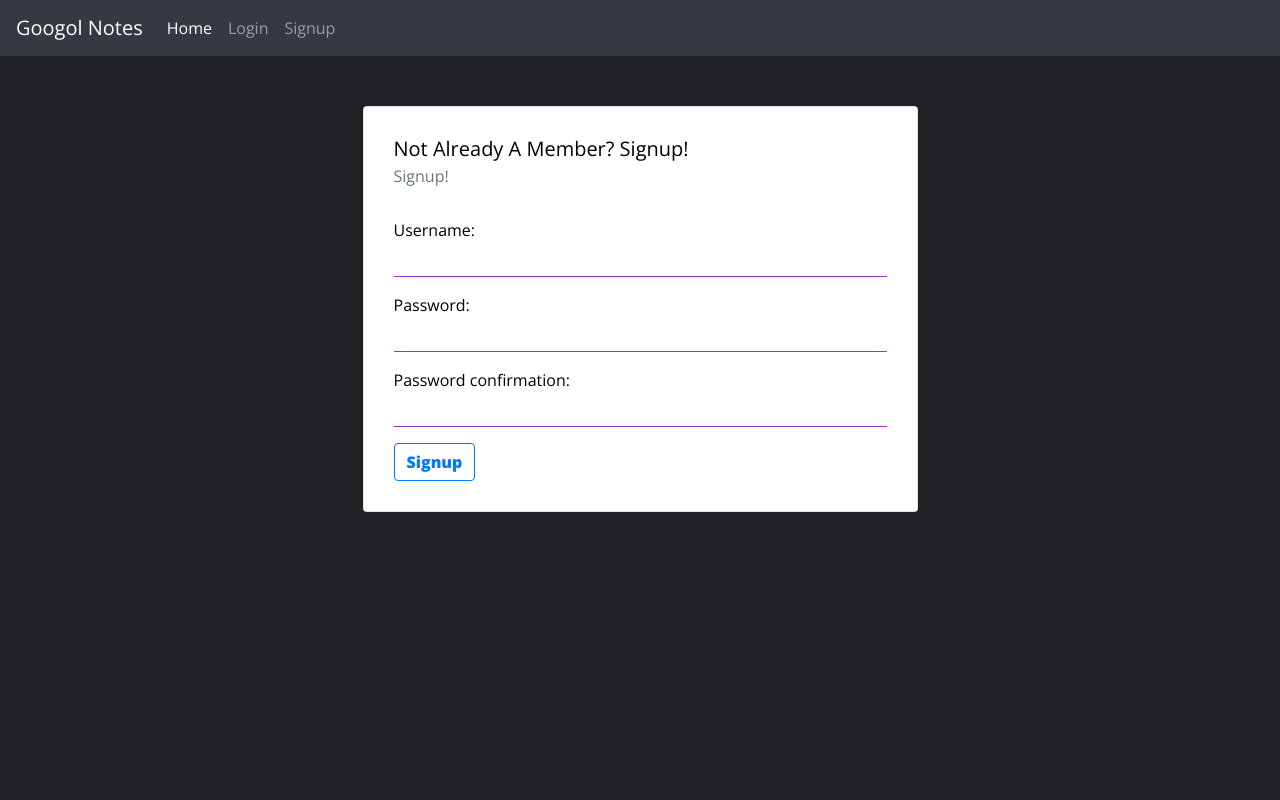
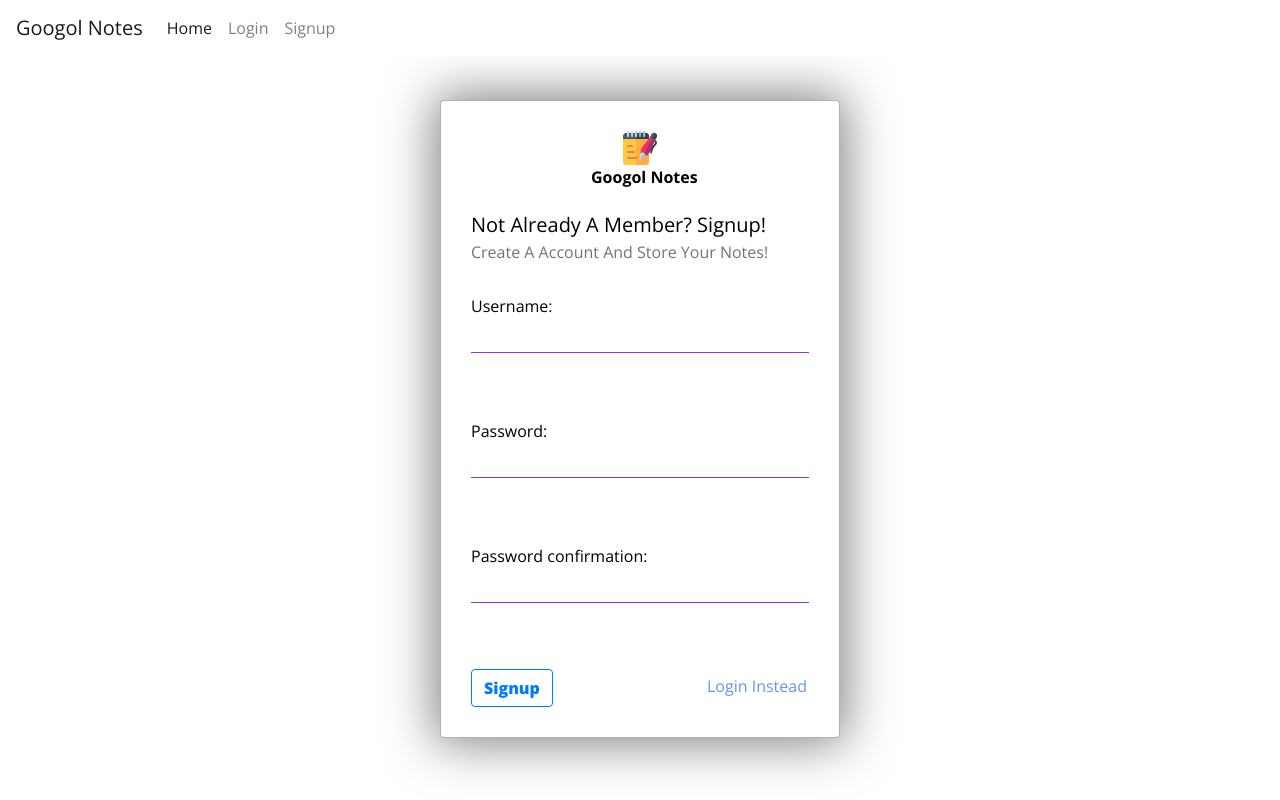
Before and after one commit to ahmishra/Googol-Notes, a Django app: page /accounts/signup/ in a window 1280 px wide. Run offline with Django 3.2, Linux system fonts and the light colour scheme; some libraries are stand-ins or nearby versions.

Commit message:
Improved UI And Added A Favicon

```diff
--- a/static/css/master.css
+++ b/static/css/master.css
@@ -1,12 +1,12 @@
 /* Basic Setup */
 body {
 	font-family: 'Open Sans', sans-serif;
-	background-color: #202124;
-	color: whitesmoke;
+	background-color: #fff;
+	color: black;
 
 }
 .container {
-	margin-top: 50px;
+	margin-top: 80px;
 }
 
 /* Inputs  */
@@ -17,6 +17,14 @@ body {
 	outline: none;
 	color: black;
 	border-bottom: 1px solid darkorchid;
+	margin-bottom: 50px;
+}
+
+.icon {
+	display: block;
+  margin-left: auto;
+  margin-right: auto;
+  width: 10%;
 }
 
 #id_title, #id_note, #id_related_tag {
@@ -24,8 +32,13 @@ body {
 	border: none;
 	width: 100%;
 	outline: none;
-	color: white;
+	color: black;
 	border-bottom: 1px solid darkorchid;
+}
+
+.card {
+	border: 1px solid rgba(0, 0, 0, 0.3);
+	box-shadow: 0px 0px 50px 5px rgba(0, 0, 0, .5);
 }
 
 .btn {
@@ -44,16 +57,21 @@ a:hover {
 	background: darkorchid;
 	color: white;
 	border-radius: 50px;
-	box-shadow: 0px 0px 10px 2px #000;
+	box-shadow: 0px 0px 20px 5px #000;
 }
 .new-note-btn:hover {
 	color: white;
-	box-shadow: 0px 0px 20px 5px #000;
 }
 .new-note {
-	position: absolute;
-	bottom: 20px;
-	right: 20px;
+	position: fixed;
+  bottom: 20px;
+  right: 20px;
+  z-index: 99;
+  border: none;
+  outline: none;
+  color: white;
+  cursor: pointer;
+  border-radius: 50%;
 }
 
 
@@ -85,16 +103,22 @@ iframe {
 
 /* Scroll Bar */
 ::-webkit-scrollbar {
-  width: 10px;
+  width: 5px;
   cursor: pointer;
 }
 ::-webkit-scrollbar-track {
-  background-color: #202124;
+  background-color: #fff;
 }
 ::-webkit-scrollbar-thumb {
-  background: #111;
+  background: grey;
+  border-radius: 10px;
 }
 ::-webkit-scrollbar-thumb:hover {
   background: #555;
   cursor: pointer;
 }
+
+.add-shadow {
+	box-shadow: 0px 0px 20px 1px rgba(0, 0, 0, 0.5);
+	transition: 250ms ease;
+}
--- a/templates/accounts/signup.html
+++ b/templates/accounts/signup.html
@@ -1,16 +1,20 @@
 {% extends 'base.html' %}
+{% load static %}
 
 {% block title  %}Googol Notes- Signup Portal{% endblock title  %}
 
 {% block content %}
-<div class="card" style="width: 30rem; margin: auto; width: 50%; padding: 10px;">
+<div class="card" style="width: 25rem; margin: auto; padding: 10px; margin-top: 100px;">
   <div class="card-body">
+  	<img src="{% static 'imgs/favicon.png' %}" class="icon">
+  	<strong style="margin-left: 120px;">Googol Notes</strong><br><br>
     <h5 class="card-title">Not Already A Member? Signup!</h5>
-    <h6 class="card-subtitle mb-2 text-muted">Signup!</h6><br>
+    <h6 class="card-subtitle mb-2 text-muted">Create A Account And Store Your Notes!</h6><br>
     <form method="POST">
     	{% csrf_token %}
     	{{ form.as_p }}
     	<input type="submit" value='Signup' class="btn btn-outline-primary">
+    	<a href="{% url 'accounts:login' %}" style="margin-left: 150px; text-decoration: none;">Login Instead</a>
     </form>
   </div>
 </div>
--- a/templates/app/note_detail.html
+++ b/templates/app/note_detail.html
@@ -13,7 +13,7 @@
 <p><br>
 {{ object.note_html|safe|linebreaks }}
 </p>
-<br><hr style="background: white;"><br>
+<hr style="background: gray;">
 <a href="{% url 'app:update-note' pk=object.pk %}" style="color: white"><button class="btn btn-lg btn-outline-warning"><i class="fa fa-pencil" aria-hidden="true"></i></button></a>
 <a href="{% url 'app:delete-note' pk=object.pk %}" style="color: white"><button class="btn btn-lg btn-outline-danger"><i class="fa fa-trash" aria-hidden="true"></i></button></a>
 <br><br>
--- a/templates/app/note_list.html
+++ b/templates/app/note_list.html
@@ -7,7 +7,7 @@
 {% for object in object_list %}
 	{% if object.user == user %}
 	<div class="col-sm-6">
-		<div class="card">
+		<div class="card" style="box-shadow: none;">
 		  <div class="card-body">
 		    <h5 class="card-title">{{ object.title }}</h5>
 		    <h6 class="card-subtitle mb-2 text-muted">{{ object.related_tag }}</h6><br>
--- a/templates/base.html
+++ b/templates/base.html
@@ -15,12 +15,12 @@
 		<!-- Font Awesome -->
 		<link rel="stylesheet" type="text/css" href="https://stackpath.bootstrapcdn.com/font-awesome/4.7.0/css/font-awesome.min.css">
 		<!-- Favicon -->
-		<link rel="shortcut icon" type="icon/svg" href="https://image.flaticon.com/icons/svg/752/752326.svg">
+		<link rel="shortcut icon" type="icon/svg" href="{% static 'imgs/favicon.png' %}">
 </head>
 <body>
 
 	<!-- Nav -->
-	<nav class="navbar navbar-expand-md navbar-dark bg-dark">
+	<nav class="navbar fixed-top navbar-expand-md navbar-light" id="nav" style="background: rgba(255, 255, 255, 1)">
 	  <a class="navbar-brand" href="{% url 'app:all-notes' %}">Googol Notes</a>
 	    <button class="navbar-toggler" style="outline: none; border: none;" type="button" data-toggle="collapse" data-target="#navbarNavAltMarkup" aria-controls="navbarNavAltMarkup" aria-expanded="false" aria-label="Toggle navigation">
 	      <span class="navbar-toggler-icon"></span>
@@ -46,4 +46,20 @@
 	</div>
 
 </body>
+
+<script type="text/javascript">
+	const  navShadow = () => {
+    var nav = document.getElementById("nav");
+    var sticky = 70;
+
+    if (window.pageYOffset > sticky) {
+      nav.classList.add("add-shadow");
+    } else {
+      nav.classList.remove("add-shadow");
+    }
+  };
+
+  window.addEventListener("scroll",  navShadow);
+</script>
+
 </html>
```
Also changed, not shown: templates/accounts/login.html (+6 -3 lines), static/imgs/favicon.png (added).
